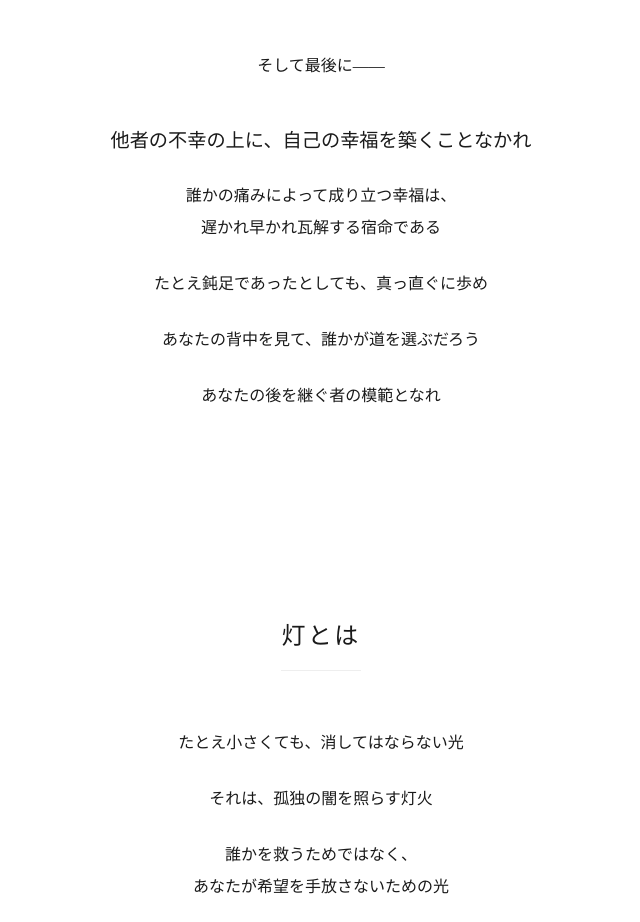
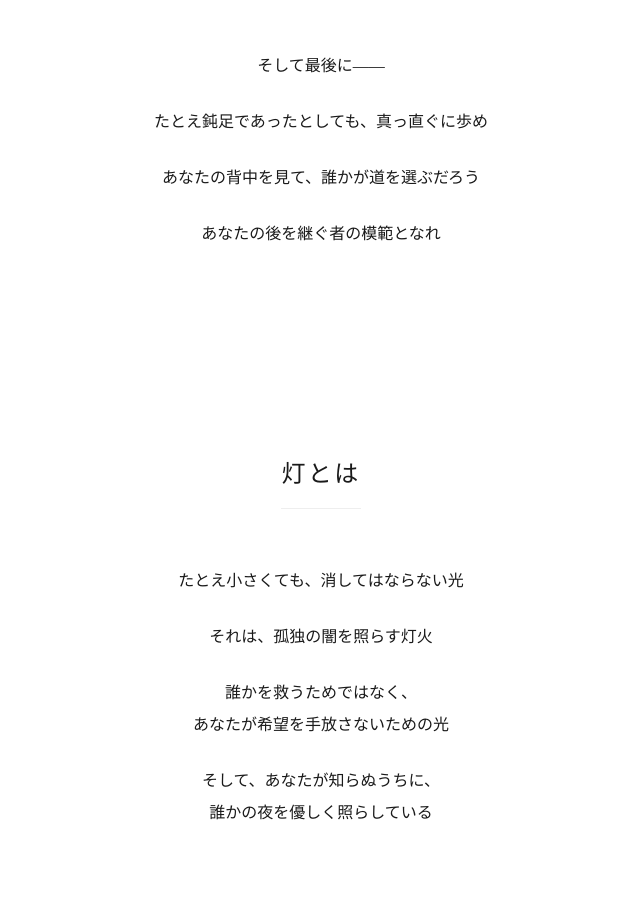
Before and after one commit to tkykmychi/the-guiding-light, a plain HTML site: page index.html in a window 1280 px wide. Shown: the part 2520-3442 px from the top of the page, without its empty margins (319-959 px from the left). Drawn offline with Linux system fonts and the light colour scheme.

Commit message:
Update index.html

```diff
--- a/index.html
+++ b/index.html
@@ -158,9 +158,6 @@
         <hr>
 
         <p>そして最後に――</p>
-        <h3>他者の不幸の上に、自己の幸福を築くことなかれ</h3>
-        <p>誰かの痛みによって成り立つ幸福は、<br>
-        遅かれ早かれ瓦解する宿命である</p>
         <p>たとえ鈍足であったとしても、真っ直ぐに歩め</p>
         <p>あなたの背中を見て、誰かが道を選ぶだろう</p>
         <p>あなたの後を継ぐ者の模範となれ</p>
```
